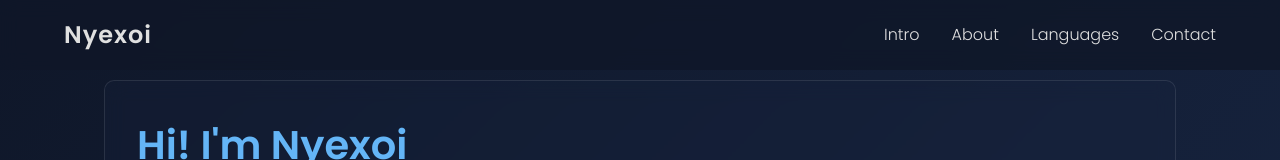
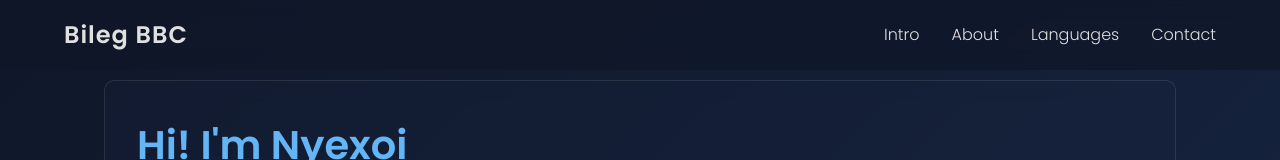
Before and after one commit to Nyexoi/nyexoi.github.io, a plain HTML site: page index.html in a window 1280 px wide. Shown: the top 160 px of the page. Drawn offline with Linux system fonts and the light colour scheme.

Commit message:
Update index.html

```diff
--- a/index.html
+++ b/index.html
@@ -9,7 +9,7 @@
     </head>
 <body>
     <nav>
-        <div class="logo">Nyexoi</div>
+        <div class="logo">Bileg BBC</div>
         <ul>
             <li><a href="#home">Intro</a></li>
             <li><a href="#about">About</a></li>
```
